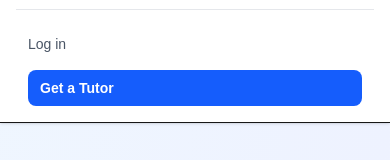
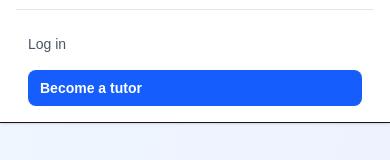
Before and after one commit to Mrmohsine/scholora_frontend, a Next.js app: page / in a window 390 px wide. Both pictures are taken after a click on the button 354 px from the left and 32 px from the top of the page. Shown: the part 300-460 px from the top of the page. Built offline with nearby package versions, Linux system fonts and the light colour scheme.

Commit message:
Update Header.tsx

```diff
--- a/src/components/layout/Header.tsx
+++ b/src/components/layout/Header.tsx
@@ -109,7 +109,7 @@ const Header = () => {
                 className="block bg-blue-600 hover:bg-blue-700 text-white px-3 py-2 rounded-lg text-sm font-semibold transition-all mx-3"
                 onClick={() => setIsMobileMenuOpen(false)}
               >
-                Get a Tutor
+                Become a tutor
               </Link>
             </div>
           </div>
```
